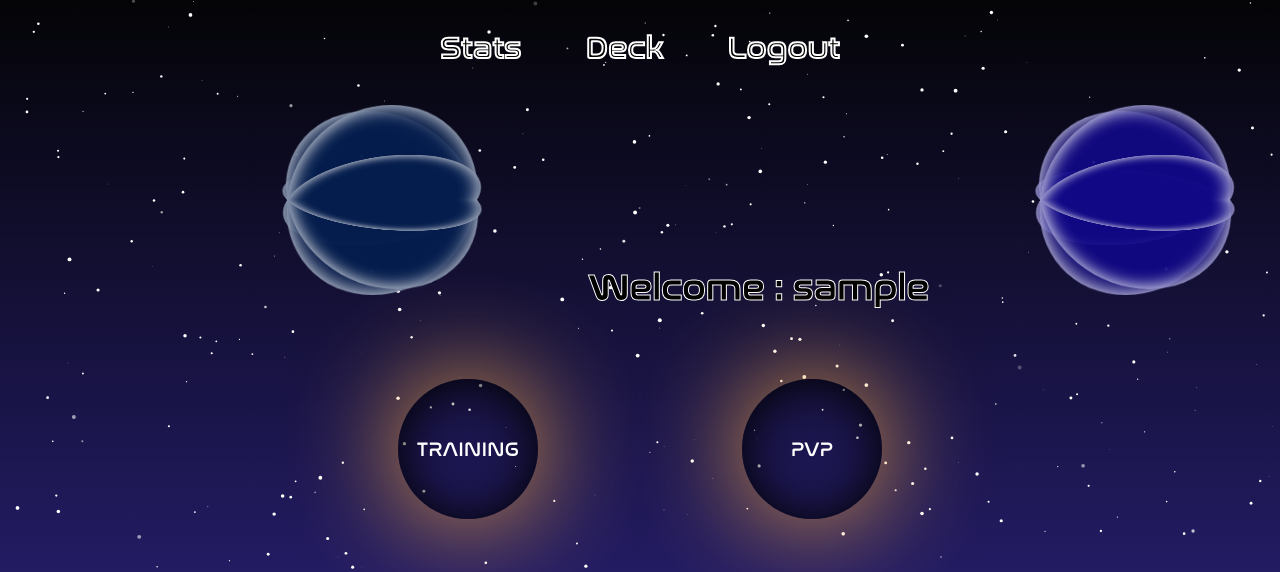
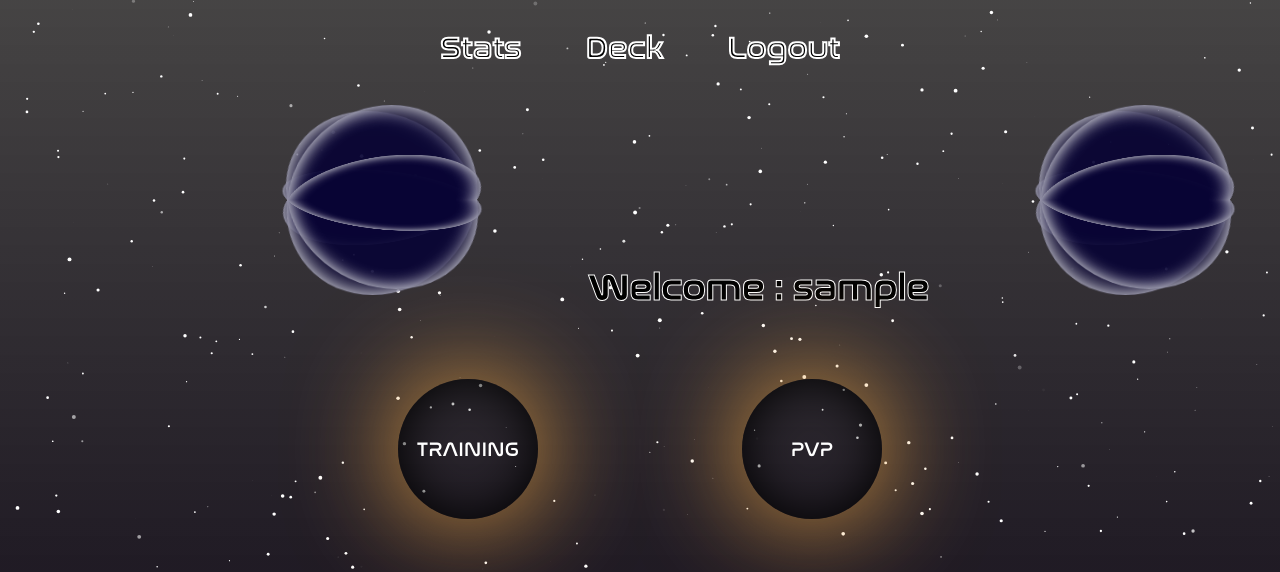
Before and after one commit to Antonin555/magix-space, a PHP site: page /lobby.php in a window 1280 px wide. Shown: the top 572 px of the page. Run offline with PHP 8.4, Linux system fonts and the light colour scheme; the visitor is signed in with stand-in values (Sample User, id 1); some libraries are stand-ins or nearby versions; some web fonts are replaced.

Commit message:
somechanges

```diff
--- a/css/board.css
+++ b/css/board.css
@@ -23,7 +23,7 @@ body {
   height: 100%;
   z-index: -1;
   overflow: hidden;
-  background-image: linear-gradient(to bottom, rgb(4, 4, 7), rgb(47, 37, 136));
+  background-image: linear-gradient(to bottom, rgba(20, 18, 18, 0.788), rgba(7, 0, 14, 0.959));
 
   background-size: cover;
 
--- a/css/index.css
+++ b/css/index.css
@@ -167,7 +167,8 @@ h3 {
     margin-top: -100px;
     z-index: -1;
 	overflow: hidden;
-    background-image: linear-gradient(to bottom, rgb(4, 4, 7), rgb(47, 37, 136));
+
+    background-image: linear-gradient(to bottom, rgba(20, 18, 18, 0.788), rgba(7, 0, 14, 0.959));
 
 }
 
--- a/css/lobby.css
+++ b/css/lobby.css
@@ -15,23 +15,14 @@ html {
 }
 
 
-#canvas {
-
-  -webkit-text-stroke: 1px rgb(255, 255, 255);
-  font-family: 'nasa';
-  font-weight: bold;
-  color: rgb(255, 255, 255);
-  z-index:-20;
-
-}
-
 
 body {
 
   height: 100%;
   width: 100%;
   background-size: cover;
-  background-image:linear-gradient(to bottom, rgb(4, 4, 7), rgb(47, 37, 136));
+
+  background-image: linear-gradient(to bottom, rgba(20, 18, 18, 0.788), rgba(7, 0, 14, 0.959));
 
 
 
@@ -80,7 +71,7 @@ form {
 }
 
 .navlink {
-height: 10vh;
+  height: 10vh;
 
 
 }
@@ -121,14 +112,15 @@ height: 10vh;
 }
 
 
+h1,
 h2 {
 
-  margin-bottom: 20px ;
+  margin-bottom: 20px;
   color: rgb(0, 0, 0);
   -webkit-text-stroke: 1px rgb(255, 255, 255);
   font-size: 35px;
   font-family: 'nasa';
-  display:inline-block;
+  display: inline-block;
 }
 
 
@@ -136,7 +128,7 @@ h2 {
   margin-top: 120px;
   overflow-y: hidden;
   height: 43%;
-  display: none;
+
 
 }
 
@@ -144,7 +136,7 @@ h2 {
 
   width: 50%;
   margin-left: 25%;
-  background-color: rgba(118, 123, 228, 0.5);
+  background-color: rgba(75, 79, 150, 0.5);
   height: 60%;
 
   border: 1px solid white;
@@ -258,6 +250,7 @@ h2 {
   align-items: center;
   z-index: -1;
 }
+
 .main .container {
   width: 200px;
   height: 200px;
@@ -267,25 +260,30 @@ h2 {
   transition: all 1s ease;
   animation: animate 12s linear infinite;
 }
+
 @keyframes animate {
   to {
     transform: rotateY(360deg) rotateX(360deg);
   }
 }
+
 .main .container div {
   border-radius: 50%;
   width: 100%;
   height: 100%;
-  background: rgba(4, 29, 77, 0.856);
+  background: rgba(7, 4, 51, 0.726);
   box-shadow: inset 0 0 20px rgb(255, 255, 255);
   position: absolute;
 }
+
 .main .container div:nth-child(2) {
   transform: rotateX(45deg);
 }
+
 .main .container div:nth-child(3) {
   transform: rotateX(90deg);
 }
+
 .main .container div:nth-child(4) {
   transform: rotateX(135deg);
 }
@@ -300,6 +298,7 @@ h2 {
   align-items: center;
   margin-left: 8%;
 }
+
 .main2 .container2 {
   width: 200px;
   height: 200px;
@@ -308,25 +307,30 @@ h2 {
   transition: all 1s ease;
   animation: animate 12s linear infinite;
 }
+
 @keyframes animate {
   to {
     transform: rotateY(360deg) rotateX(360deg);
   }
 }
+
 .main2 .container2 div {
   border-radius: 50%;
   width: 100%;
   height: 100%;
-  background: rgba(16, 8, 133, 0.726);
+  background: rgba(7, 4, 51, 0.726);
   box-shadow: inset 0 0 20px rgb(255, 255, 255);
   position: absolute;
 }
+
 .main2 .container2 div:nth-child(2) {
   transform: rotateX(45deg);
 }
+
 .main2 .container2 div:nth-child(3) {
   transform: rotateX(90deg);
 }
+
 .main2 .container2 div:nth-child(4) {
   transform: rotateX(135deg);
 }
--- a/css/register.css
+++ b/css/register.css
@@ -23,7 +23,7 @@ html {
     margin-top: -100px;
     z-index: -1;
 	overflow: hidden;
-    background-image: linear-gradient(to bottom, rgb(4, 4, 7), rgb(47, 37, 136));
+    background-image: linear-gradient(to bottom, rgba(20, 18, 18, 0.788), rgba(7, 0, 14, 0.959));
 
 }
 
--- a/src/game.js
+++ b/src/game.js
@@ -34,9 +34,6 @@ heroPower.onclick = () => {
 	}
 
 }
-
-
-
 
 function clearGame() {
 
```
Also changed, not shown: src/page-index.js (+6 -6 lines).
